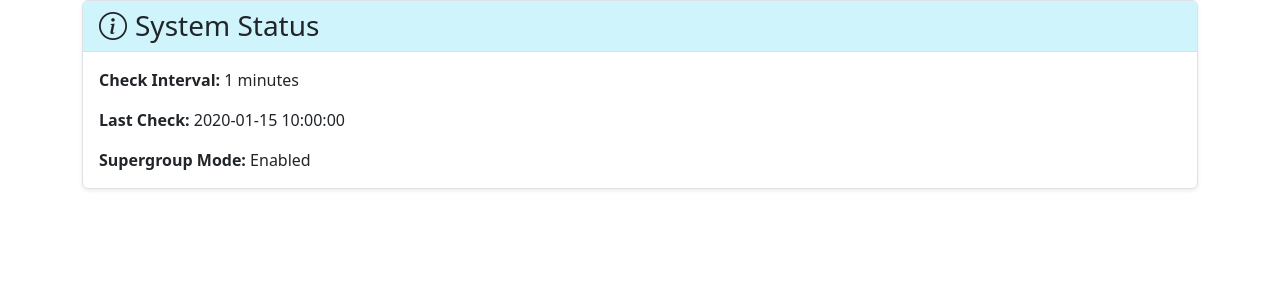
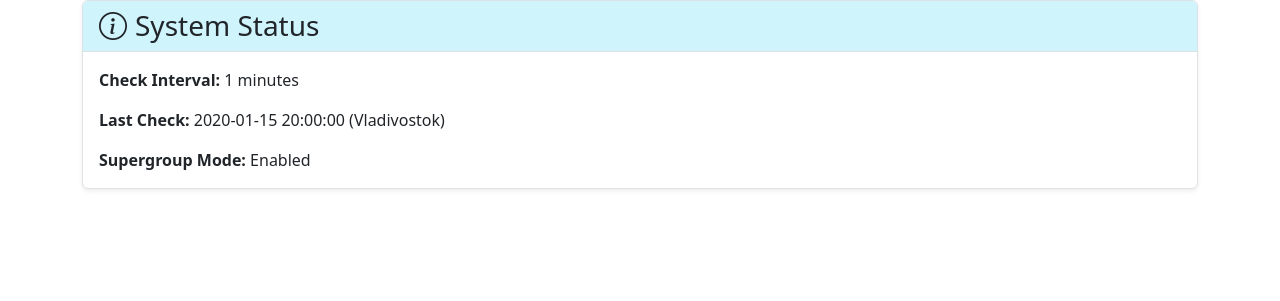
Before and after one commit to arkhivar/tgCalendarSync, a Flask app: page / in a window 1280 px wide. Shown: the part 499-800 px from the top of the page. Run offline with Flask 3, Linux system fonts and the light colour scheme; tables that the repository leaves empty hold one stand-in row (values such as "Sample post"); some libraries are stand-ins or nearby versions.

Commit message:
Update time display to Vladivostok timezone
Add Jinja2 filter to convert UTC timestamps to Vladivostok time (UTC+10) and update the index template to use it for displaying the "Last Check" timestamp.

Replit-Commit-Author: Agent
Replit-Commit-Session-Id: ef23df78-eeb8-43a4-99d6-c8256aa8866b
Replit-Commit-Checkpoint-Type: full_checkpoint
Replit-Commit-Event-Id: 7246012a-1118-49ca-beb2-c211be1e91ab
Replit-Commit-Screenshot-Url: https://storage.googleapis.com/screenshot-production-us-central1/80766cd5-d157-4720-8d6e-298a6b2e5ab7/ef23df78-eeb8-43a4-99d6-c8256aa8866b/bdr20eb

```diff
--- a/app.py
+++ b/app.py
@@ -225,6 +225,17 @@ def ensure_initialization():
             logger.error(f"Error during lazy initialization: {str(e)}")
             import traceback
             logger.error(traceback.format_exc())
+
+# Jinja2 filter for converting UTC to Vladivostok time (UTC+10)
+@app.template_filter('vladivostok_time')
+def vladivostok_time(dt):
+    """Convert UTC datetime to Vladivostok time (UTC+10)"""
+    if not dt:
+        return 'Never'
+    from datetime import timedelta
+    vladivostok_tz_offset = timedelta(hours=10)
+    vladivostok_dt = dt + vladivostok_tz_offset
+    return vladivostok_dt.strftime('%Y-%m-%d %H:%M:%S')
 
 # Health check endpoint - returns immediately without database calls
 @app.route('/health')
--- a/templates/index.html
+++ b/templates/index.html
@@ -116,7 +116,7 @@
                     </div>
                     <div class="card-body">
                         <p><strong>Check Interval:</strong> {{ settings.check_interval }} minutes</p>
-                        <p><strong>Last Check:</strong> {{ settings.last_check.strftime('%Y-%m-%d %H:%M:%S') if settings.last_check else 'Never' }}</p>
+                        <p><strong>Last Check:</strong> {{ settings.last_check|vladivostok_time }} (Vladivostok)</p>
                         <p class="mb-0"><strong>Supergroup Mode:</strong> {{ 'Enabled' if settings.is_supergroup else 'Disabled' }}</p>
                     </div>
                 </div>
```
Also changed, not shown: 1 other file.
